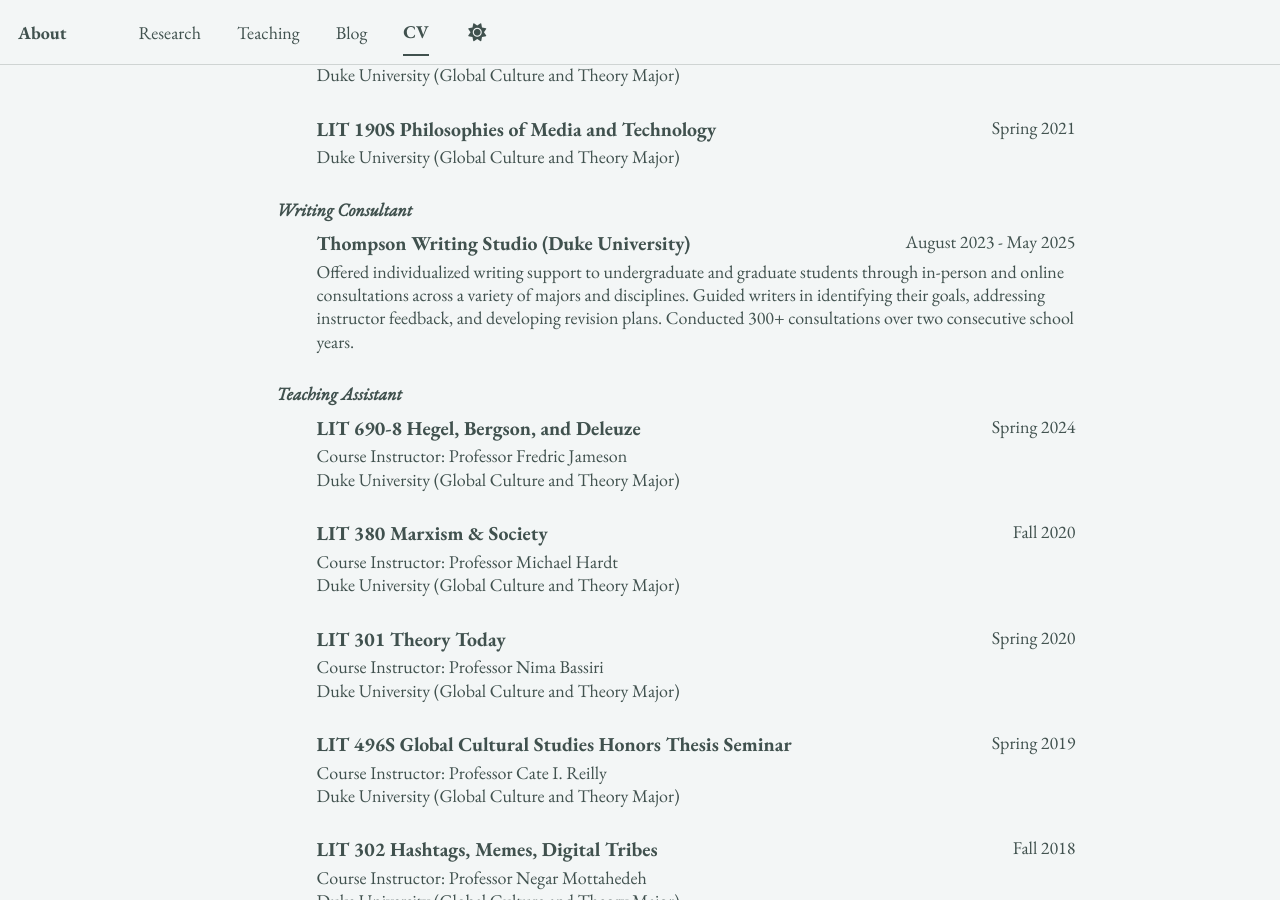
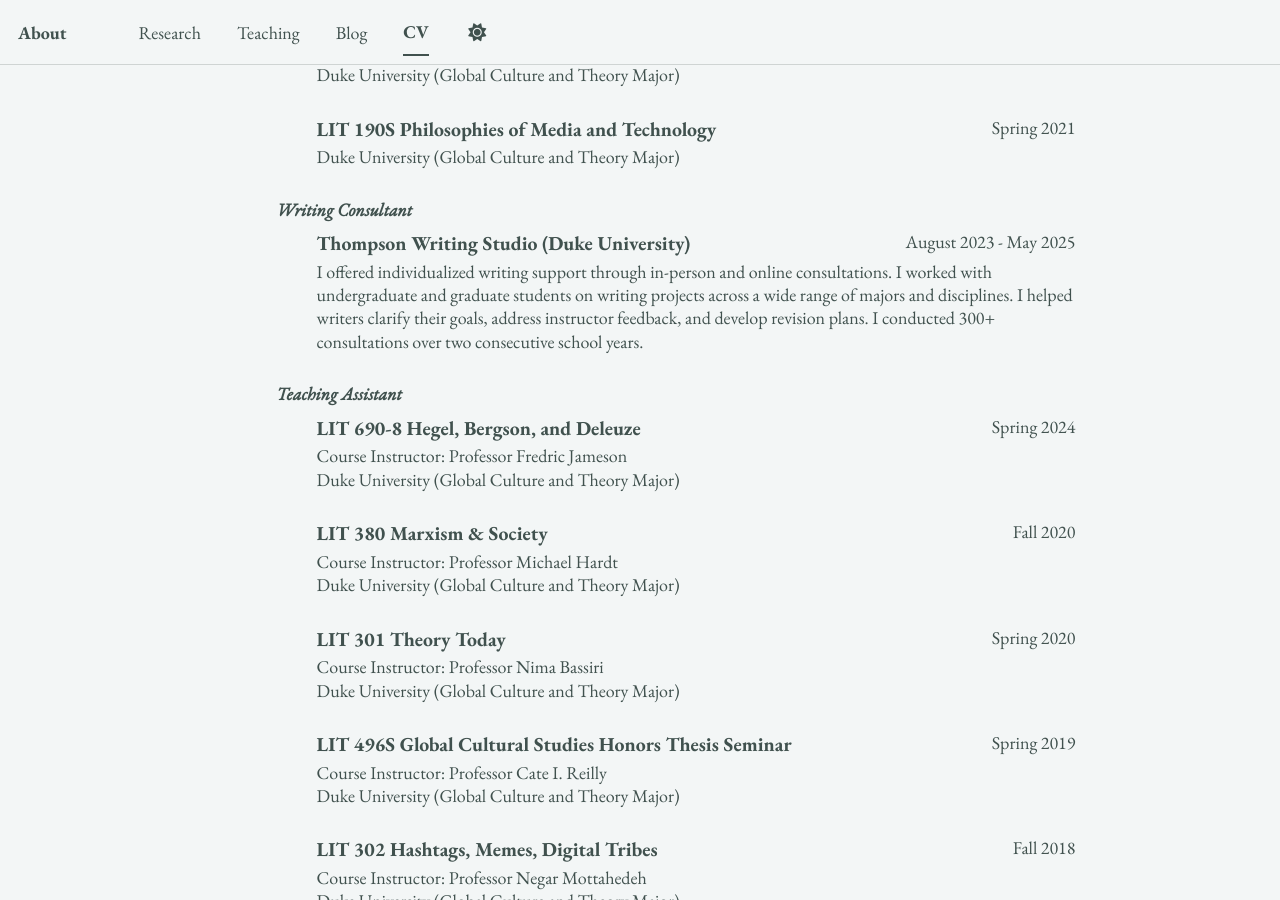
Before and after one commit to epujol90/epujol90.github.io, a Jekyll site: the page built from _pages/cv-json.md, in a window 1280 px wide and 900 px high, scrolled down 5425 px. Built offline with Jekyll 4.4.1, drawn with Linux system fonts in a browser that asks for light colours; a script bundle is joined from its source files by our own code; library files that are not in the unit come from our copies.

Commit message:
Update cv.json

```diff
--- a/_data/cv.json
+++ b/_data/cv.json
@@ -341,7 +341,7 @@
       "institution": "",
       "date": "August 2023 - May 2025",
       "role": "",
-      "description": "Offered individualized writing support to undergraduate and graduate students through in-person and online consultations across a variety of majors and disciplines. Guided writers in identifying their goals, addressing instructor feedback, and developing revision plans. Conducted 300+ consultations over two consecutive school years.",
+      "description": "I offered individualized writing support through in-person and online consultations. I worked with undergraduate and graduate students on writing projects across a wide range of majors and disciplines. I helped writers clarify their goals, address instructor feedback, and develop revision plans. I conducted 300+ consultations over two consecutive school years.",
       "category": "Writing Consultant"
     },
     {
```
